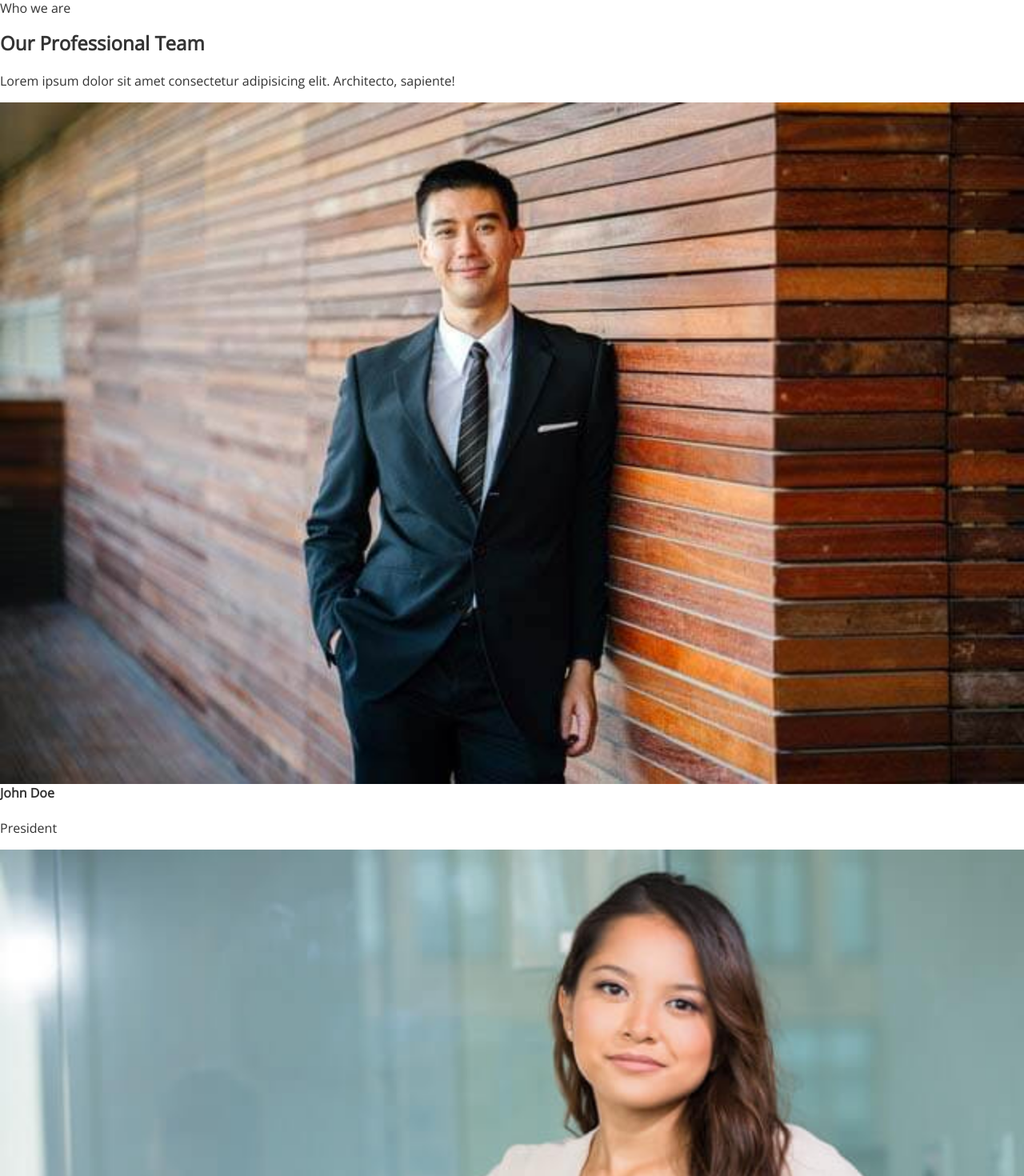
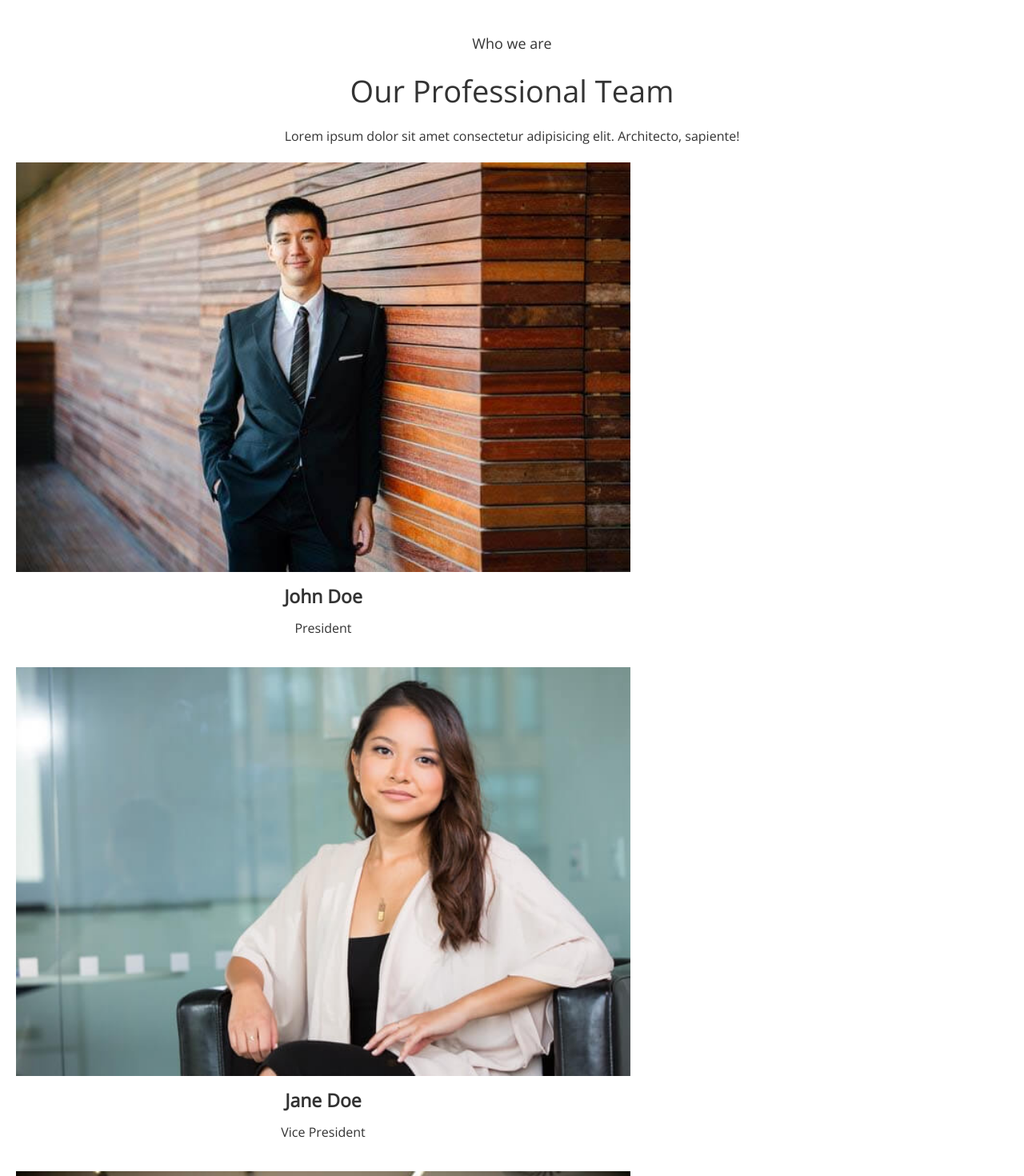
Before and after one commit to HordiienkoOlha/test-finance-ledger, a React (Create React App) app: page / in a window 1280 px wide. Shown: the part 7320-8790 px from the top of the page at 80% size. Built offline with nearby package versions, Linux system fonts and the light colour scheme.

Commit message:
add footer

```diff
--- a/src/components/Footer.js
+++ b/src/components/Footer.js
@@ -2,10 +2,10 @@ import SocialIcons from "./SocialIcons";
 
 const Footer = () => {
   return (
-    <>
+    <section className="footer">
       <SocialIcons />
-      <p>Copyright © 2021 - FinanceLedger</p>
-    </>
+      <p className="footer__text">Copyright © 2021 - FinanceLedger</p>
+    </section>
   );
 };
 
--- a/src/components/SocialIcons.js
+++ b/src/components/SocialIcons.js
@@ -6,29 +6,28 @@ import linkedin from "../images/social/linkedin.svg";
 const SocialIcons = () => {
   return (
     <>
-      <ul>
-        <li>
+      <ul className="icons">
+        <li className="icons__item">
           <a lang="en" href="./index.html">
             <img src={facebook} alt="facebook" />
           </a>
         </li>
-        <li>
+        <li className="icons__item">
           <a lang="en" href="./index.html">
             <img src={twitter} alt="twitter" />
           </a>
         </li>
-        <li>
+        <li className="icons__item">
           <a lang="en" href="./index.html">
             <img src={youtube} alt="youtube" />
           </a>
         </li>
-        <li>
+        <li className="icons__item">
           <a lang="en" href="./index.html">
             <img src={linkedin} alt="linkedin" />
           </a>
         </li>
       </ul>
-      <p>Copyright © 2021 - FinanceLedger</p>
     </>
   );
 };
--- a/src/components/Team.js
+++ b/src/components/Team.js
@@ -15,28 +15,36 @@ import person3 from "../images/team/person3.jpg";
 
 const Team = () => {
   return (
-    <section className="team">
+    <section className="team section">
+      <div className="team__content">
         <p className="team__pretitle">Who we are</p>
         <h2 className="team__title">Our Professional Team</h2>
         <p className="team__text">
           Lorem ipsum dolor sit amet consectetur adipisicing elit. Architecto,
           sapiente!
         </p>
-      <ul className="team__list">
+      </div>
+      <ul className="team__list container">
         <li className="team__item">
           <img src={person1} srcSet={`${person1} 300w`} alt="" />
-          <h4 className="team__person">John Doe</h4>
+          <div className="team__person">
+            <h4 className="team__name">John Doe</h4>
             <p className="team__position">President</p>
+          </div>
         </li>
         <li className="team__item">
           <img src={person2} srcSet={`${person2} 300w`} alt="" />
-          <h4 className="team__person">Jane Doe</h4>
+          <div className="team__person">
+            <h4 className="team__name">Jane Doe</h4>
             <p className="team__position">Vice President</p>
+          </div>
         </li>
         <li className="team__item">
           <img src={person3} srcSet={`${person3} 300w`} alt="" />
-          <h4 className="team__person">Steve Smith</h4>
+          <div className="team__person">
+            <h4 className="team__name">Steve Smith</h4>
             <p className="team__position">Marketing Head</p>
+          </div>
         </li>
       </ul>
     </section>
--- a/src/sass/components/_SocialIcons.module.scss
+++ b/src/sass/components/_SocialIcons.module.scss
@@ -0,0 +1,10 @@
+.icons {
+  padding-left: 52px;
+  padding-right: 52px;
+  margin-bottom: 8px;
+  display: flex;
+  justify-content: space-between;
+}
+
+.icons__item {
+}
--- a/src/sass/layout/Team.module.scss
+++ b/src/sass/layout/Team.module.scss
@@ -0,0 +1,43 @@
+.team {
+  text-align: center;
+}
+.team__content {
+  padding-left: 56px;
+  padding-right: 56px;
+}
+.team__pretitle {
+  font-size: 18px;
+  line-height: 1.67;
+  margin-bottom: 20px;
+}
+
+.team__title {
+  font-weight: 300;
+  font-size: 38px;
+  line-height: 1.26;
+  margin-bottom: 20px;
+}
+
+.team__text {
+  font-size: 16px;
+  line-height: 1.63;
+  margin-bottom: 20px;
+}
+
+.team__list {
+}
+.team__item {
+}
+.team__person {
+  padding-top: 16px;
+  padding-bottom: 20px;
+}
+.team__name {
+  font-size: 23px;
+  line-height: 1.26;
+  margin-bottom: 12px;
+}
+.team__position {
+  font-size: 16px;
+  line-height: 1.63;
+}
--- a/src/sass/layout/_Footer.module.scss
+++ b/src/sass/layout/_Footer.module.scss
@@ -0,0 +1,12 @@
+.footer {
+  padding-top: 20px;
+  padding-bottom: 20px;
+  background-color: $primary-text-color;
+}
+
+.footer__text {
+  text-align: center;
+  color: $primary-bg-color;
+  font-size: 16px;
+  line-height: 1.63;
+}
```
Lines whose indentation alone changed are shown as unchanged.
